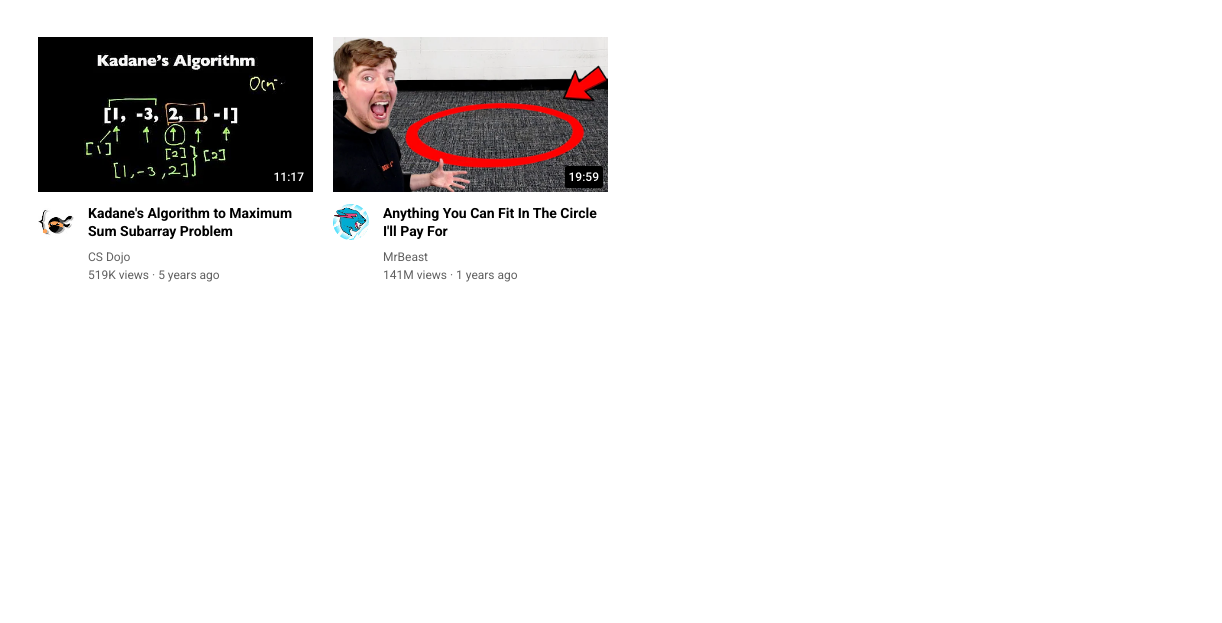
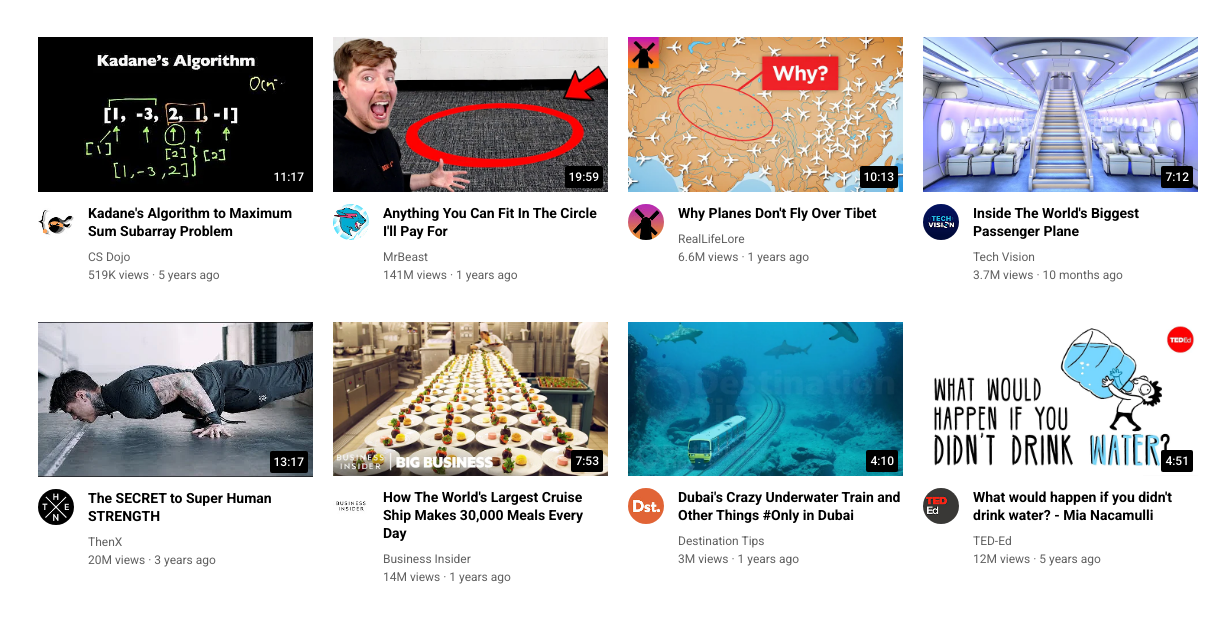
Before and after one commit to Manas610/basic-html-css, a plain HTML site: page index.html in a window 1280 px wide. Shown: the part 327-950 px from the top of the page, 58-1280 px from the left. Before the commit the page ends 800 px from the top, so only its background shows below. Drawn offline with Linux system fonts and the light colour scheme.

Commit message:
Adding other videos

```diff
--- a/index.html
+++ b/index.html
@@ -204,6 +204,144 @@
                     </div>
                 </div>
             </div>
+
+            <div class ="video-preview">
+                <div class="thumbnail-row">
+                    <img class="thumbnail" src="Thumnails/thumbnail-7.webp">
+                    <div class="video-time">10:13</div>
+                </div>
+                <div class="video-info-grid">
+                    <div class="channel-picture">
+                        <img class="channel-icon" src="Channel/channel-7.jpeg">
+                    </div>
+                    <div class="video-info">
+                        <p class="video-title">
+                            Why Planes Don't Fly Over Tibet
+                        </p>
+                        <p class="video-author">
+                            RealLifeLore
+                        </p>
+                        <p class="video-stats">
+                            6.6M views &middot; 1 years ago
+                        </p>
+                    </div>
+                </div>
+            </div>
+
+            <div class ="video-preview">
+                <div class="thumbnail-row">
+                    <img class="thumbnail" src="Thumnails/thumbnail-8.webp">
+                    <div class="video-time">7:12</div>
+                </div>
+                <div class="video-info-grid">
+                    <div class="channel-picture">
+                        <img class="channel-icon" src="Channel/channel-8.jpeg">
+                    </div>
+                    <div class="video-info">
+                        <p class="video-title">
+                            Inside The World's Biggest Passenger Plane
+                        </p>
+                        <p class="video-author">
+                            Tech Vision
+                        </p>
+                        <p class="video-stats">
+                            3.7M views &middot; 10 months ago
+                        </p>
+                    </div>
+                </div>
+            </div>
+
+            <div class ="video-preview">
+                <div class="thumbnail-row">
+                    <img class="thumbnail" src="Thumnails/thumbnail-9.webp">
+                    <div class="video-time">13:17</div>
+                </div>
+                <div class="video-info-grid">
+                    <div class="channel-picture">
+                        <img class="channel-icon" src="Channel/channel-9.jpeg">
+                    </div>
+                    <div class="video-info">
+                        <p class="video-title">
+                            The SECRET to Super Human STRENGTH
+                        </p>
+                        <p class="video-author">
+                            ThenX
+                        </p>
+                        <p class="video-stats">
+                            20M views &middot; 3 years ago
+                        </p>
+                    </div>
+                </div>
+            </div>
+
+            <div class ="video-preview">
+                <div class="thumbnail-row">
+                    <img class="thumbnail" src="Thumnails/thumbnail-10.webp">
+                    <div class="video-time">7:53</div>
+                </div>
+                <div class="video-info-grid">
+                    <div class="channel-picture">
+                        <img class="channel-icon" src="Channel/channel-10.jpeg">
+                    </div>
+                    <div class="video-info">
+                        <p class="video-title">
+                            How The World's Largest Cruise Ship Makes 30,000 Meals Every Day
+                        </p>
+                        <p class="video-author">
+                            Business Insider
+                        </p>
+                        <p class="video-stats">
+                            14M views &middot; 1 years ago
+                        </p>
+                    </div>
+                </div>
+            </div>
+
+            <div class ="video-preview">
+                <div class="thumbnail-row">
+                    <img class="thumbnail" src="Thumnails/thumbnail-11.webp">
+                    <div class="video-time">4:10</div>
+                </div>
+                <div class="video-info-grid">
+                    <div class="channel-picture">
+                        <img class="channel-icon" src="Channel/channel-11.jpeg">
+                    </div>
+                    <div class="video-info">
+                        <p class="video-title">
+                            Dubai's Crazy Underwater Train and Other Things #Only in Dubai
+                        </p>
+                        <p class="video-author">
+                            Destination Tips
+                        </p>
+                        <p class="video-stats">
+                            3M views &middot; 1 years ago
+                        </p>
+                    </div>
+                </div>
+            </div>
+
+            <div class ="video-preview">
+                <div class="thumbnail-row">
+                    <img class="thumbnail" src="Thumnails/thumbnail-12.webp">
+                    <div class="video-time">4:51</div>
+                </div>
+                <div class="video-info-grid">
+                    <div class="channel-picture">
+                        <img class="channel-icon" src="Channel/channel-12.jpeg">
+                    </div>
+                    <div class="video-info">
+                        <p class="video-title">
+                            What would happen if you didn't drink water? - Mia Nacamulli
+                        </p>
+                        <p class="video-author">
+                            TED-Ed
+                        </p>
+                        <p class="video-stats">
+                            12M views &middot; 5 years ago
+                        </p>
+                    </div>
+                </div>
+            </div>
         </div>
 
     </body>
--- a/style/general.css
+++ b/style/general.css
@@ -8,6 +8,7 @@
     padding-top: 80px;
     padding-left: 96px;
     padding-right: 24px;
+    padding-bottom: 50px;
     background-color: rgb(255, 255, 255);
     /* Arial is our backup font */
     font-family: Roboto , Arial;
```
